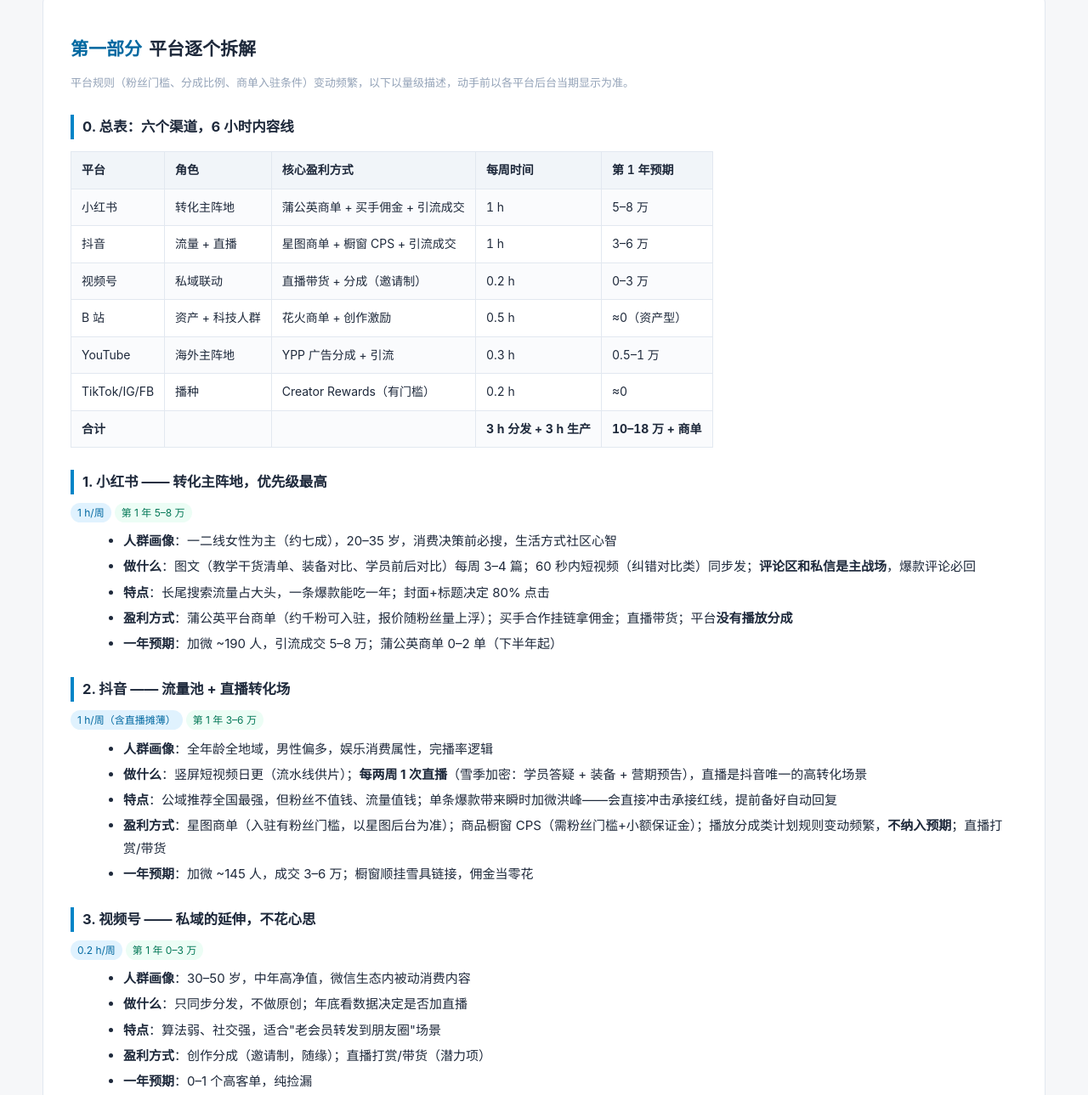
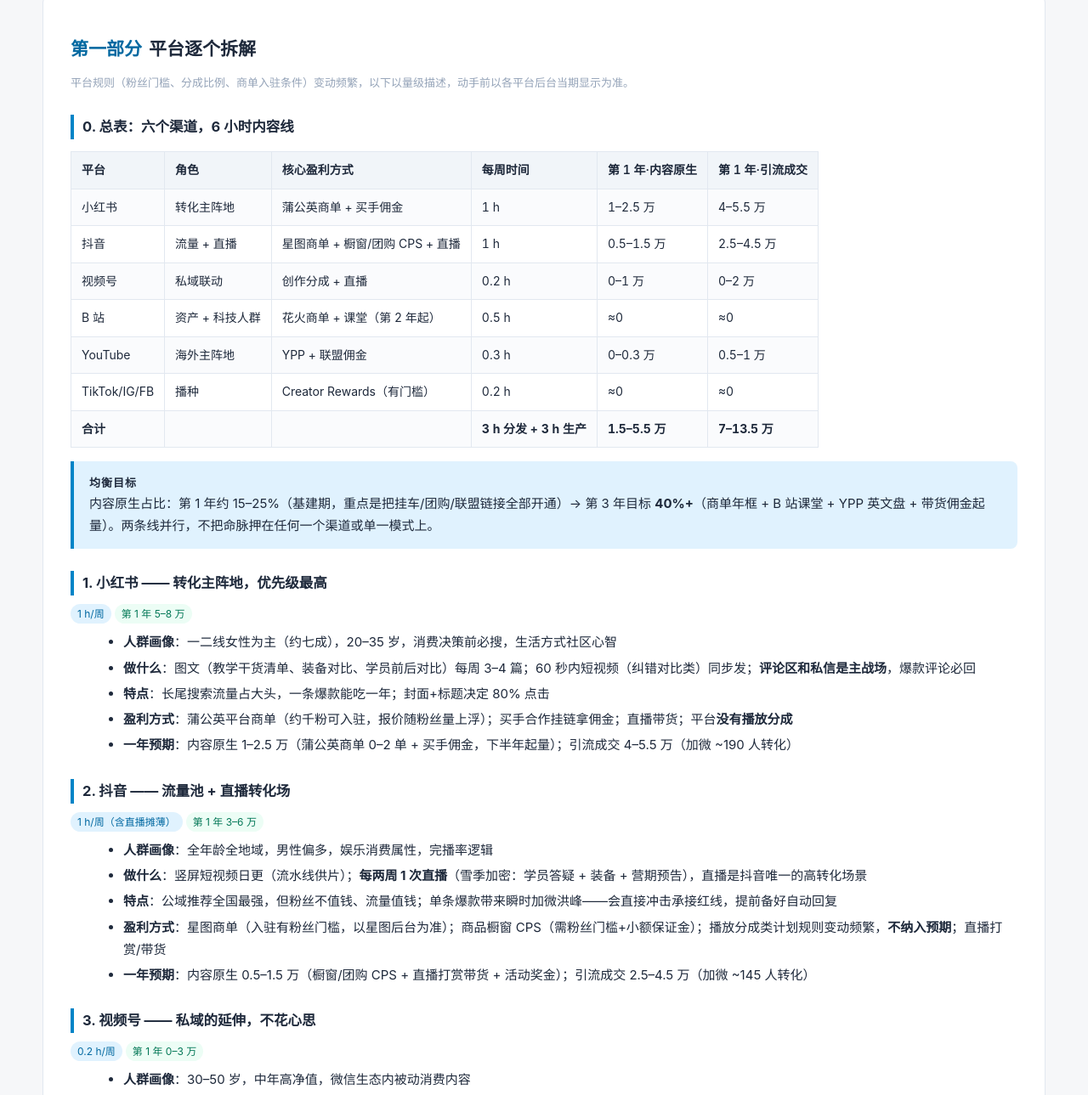
Before and after one commit to alec240926-png/xiaomi-biz-plan, a plain HTML site: page content-production-plan.html in a window 1280 px wide. Shown: the part 247-1536 px from the top of the page at 85% size. Drawn offline with Linux system fonts and the light colour scheme.

Commit message:
Split revenue outlook into content-native vs referral columns with balance target
Co-Authored-By: Claude Code <noreply@anthropic.com>

```diff
--- a/content-production-plan.html
+++ b/content-production-plan.html
@@ -235,15 +235,19 @@
 
   <h3>0. 总表：六个渠道，6 小时内容线</h3>
   <table>
-    <tr><th>平台</th><th>角色</th><th>核心盈利方式</th><th>每周时间</th><th>第 1 年预期</th></tr>
-    <tr><td>小红书</td><td>转化主阵地</td><td>蒲公英商单 + 买手佣金 + 引流成交</td><td>1 h</td><td>5–8 万</td></tr>
-    <tr><td>抖音</td><td>流量 + 直播</td><td>星图商单 + 橱窗 CPS + 引流成交</td><td>1 h</td><td>3–6 万</td></tr>
-    <tr><td>视频号</td><td>私域联动</td><td>直播带货 + 分成（邀请制）</td><td>0.2 h</td><td>0–3 万</td></tr>
-    <tr><td>B 站</td><td>资产 + 科技人群</td><td>花火商单 + 创作激励</td><td>0.5 h</td><td>≈0（资产型）</td></tr>
-    <tr><td>YouTube</td><td>海外主阵地</td><td>YPP 广告分成 + 引流</td><td>0.3 h</td><td>0.5–1 万</td></tr>
-    <tr><td>TikTok/IG/FB</td><td>播种</td><td>Creator Rewards（有门槛）</td><td>0.2 h</td><td>≈0</td></tr>
-    <tr><td><strong>合计</strong></td><td></td><td></td><td><strong>3 h 分发 + 3 h 生产</strong></td><td><strong>10–18 万 + 商单</strong></td></tr>
+    <tr><th>平台</th><th>角色</th><th>核心盈利方式</th><th>每周时间</th><th>第 1 年·内容原生</th><th>第 1 年·引流成交</th></tr>
+    <tr><td>小红书</td><td>转化主阵地</td><td>蒲公英商单 + 买手佣金</td><td>1 h</td><td>1–2.5 万</td><td>4–5.5 万</td></tr>
+    <tr><td>抖音</td><td>流量 + 直播</td><td>星图商单 + 橱窗/团购 CPS + 直播</td><td>1 h</td><td>0.5–1.5 万</td><td>2.5–4.5 万</td></tr>
+    <tr><td>视频号</td><td>私域联动</td><td>创作分成 + 直播</td><td>0.2 h</td><td>0–1 万</td><td>0–2 万</td></tr>
+    <tr><td>B 站</td><td>资产 + 科技人群</td><td>花火商单 + 课堂（第 2 年起）</td><td>0.5 h</td><td>≈0</td><td>≈0</td></tr>
+    <tr><td>YouTube</td><td>海外主阵地</td><td>YPP + 联盟佣金</td><td>0.3 h</td><td>0–0.3 万</td><td>0.5–1 万</td></tr>
+    <tr><td>TikTok/IG/FB</td><td>播种</td><td>Creator Rewards（有门槛）</td><td>0.2 h</td><td>≈0</td><td>≈0</td></tr>
+    <tr><td><strong>合计</strong></td><td></td><td></td><td><strong>3 h 分发 + 3 h 生产</strong></td><td><strong>1.5–5.5 万</strong></td><td><strong>7–13.5 万</strong></td></tr>
   </table>
+  <div class="callout">
+    <div class="label">均衡目标</div>
+    内容原生占比：第 1 年约 15–25%（基建期，重点是把挂车/团购/联盟链接全部开通）→ 第 3 年目标 <strong>40%+</strong>（商单年框 + B 站课堂 + YPP 英文盘 + 带货佣金起量）。两条线并行，不把命脉押在任何一个渠道或单一模式上。
+  </div>
   <h3>1. 小红书 —— 转化主阵地，优先级最高</h3>
   <p class="plat-meta"><span class="tag">1 h/周</span><span class="tag green">第 1 年 5–8 万</span></p>
   <ul>
@@ -251,7 +255,7 @@
     <li><strong>做什么</strong>：图文（教学干货清单、装备对比、学员前后对比）每周 3–4 篇；60 秒内短视频（纠错对比类）同步发；<strong>评论区和私信是主战场</strong>，爆款评论必回</li>
     <li><strong>特点</strong>：长尾搜索流量占大头，一条爆款能吃一年；封面+标题决定 80% 点击</li>
     <li><strong>盈利方式</strong>：蒲公英平台商单（约千粉可入驻，报价随粉丝量上浮）；买手合作挂链拿佣金；直播带货；平台<strong>没有播放分成</strong></li>
-    <li><strong>一年预期</strong>：加微 ~190 人，引流成交 5–8 万；蒲公英商单 0–2 单（下半年起）</li>
+    <li><strong>一年预期</strong>：内容原生 1–2.5 万（蒲公英商单 0–2 单 + 买手佣金，下半年起量）；引流成交 4–5.5 万（加微 ~190 人转化）</li>
   </ul>
 
   <h3>2. 抖音 —— 流量池 + 直播转化场</h3>
@@ -261,7 +265,7 @@
     <li><strong>做什么</strong>：竖屏短视频日更（流水线供片）；<strong>每两周 1 次直播</strong>（雪季加密：学员答疑 + 装备 + 营期预告），直播是抖音唯一的高转化场景</li>
     <li><strong>特点</strong>：公域推荐全国最强，但粉丝不值钱、流量值钱；单条爆款带来瞬时加微洪峰——会直接冲击承接红线，提前备好自动回复</li>
     <li><strong>盈利方式</strong>：星图商单（入驻有粉丝门槛，以星图后台为准）；商品橱窗 CPS（需粉丝门槛+小额保证金）；播放分成类计划规则变动频繁，<strong>不纳入预期</strong>；直播打赏/带货</li>
-    <li><strong>一年预期</strong>：加微 ~145 人，成交 3–6 万；橱窗顺挂雪具链接，佣金当零花</li>
+    <li><strong>一年预期</strong>：内容原生 0.5–1.5 万（橱窗/团购 CPS + 直播打赏带货 + 活动奖金）；引流成交 2.5–4.5 万（加微 ~145 人转化）</li>
   </ul>
 
   <h3>3. 视频号 —— 私域的延伸，不花心思</h3>
@@ -271,7 +275,7 @@
     <li><strong>做什么</strong>：只同步分发，不做原创；年底看数据决定是否加直播</li>
     <li><strong>特点</strong>：算法弱、社交强，适合"老会员转发到朋友圈"场景</li>
     <li><strong>盈利方式</strong>：创作分成（邀请制，随缘）；直播打赏/带货（潜力项）</li>
-    <li><strong>一年预期</strong>：0–1 个高客单，纯捡漏</li>
+    <li><strong>一年预期</strong>：内容原生 0–1 万（分成计划 + 年底直播测试）；引流成交 0–2 万（0–1 个高客单）</li>
   </ul>
 
   <h3>4. B 站 —— 当年不赚钱，两个战略价值</h3>
@@ -281,7 +285,7 @@
     <li><strong>做什么</strong>：每周 1 条 5–10 分钟横屏长视频（刻滑力学解析 / AI 动作分析工具 demo / 教学体系连载），弹幕互动</li>
     <li><strong>特点</strong>：搜索长尾最强，三年前视频还在带流量；粉丝粘性最高，商单质量高（科技品牌偏爱 B 站）</li>
     <li><strong>盈利方式</strong>：创作激励（门槛不高、收益微薄）；花火商单（有粉丝门槛）；充电/课堂</li>
-    <li><strong>一年预期</strong>：≈0，资产型投入；第 2 年起商单和工具种子用户在这里回收</li>
+    <li><strong>一年预期</strong>：内容原生 ≈0（课堂上线后第 2 年起计入此项）；引流成交 ≈0——资产型投入，第 2 年起商单和工具种子用户在这里回收</li>
   </ul>
 
   <h3>5. YouTube —— 海外主阵地，第 6 个月启动</h3>
@@ -291,7 +295,7 @@
     <li><strong>做什么</strong>：中文盘复用国内内容零成本；英文盘用 AI 配音+字幕（声音克隆或母语级 TTS），每周 1 条长视频 + Shorts 同步</li>
     <li><strong>特点</strong>：内容寿命最长（一条视频吃三年）；搜索+推荐双引擎</li>
     <li><strong>盈利方式</strong>：YPP 广告分成（公开门槛：1000 订阅 + 4000 小时观看，或 90 天内 1000 万 Shorts 播放，以官方为准；滑雪户外类 RPM 量级为每千次播放 1–5 美元，以实际为准）；联盟营销</li>
-    <li><strong>一年预期</strong>：松花湖营海外华人订单 0.5–1 万；广告分成 ≈0</li>
+    <li><strong>一年预期</strong>：内容原生 0–0.3 万（YPP 门槛未达 ≈0；联盟链接第一天挂、长尾起量）；引流成交 0.5–1 万（松花湖营海外华人订单）</li>
   </ul>
 
   <h3>6. TikTok / Instagram / Facebook —— 纯播种</h3>
@@ -299,7 +303,7 @@
   <ul>
     <li><strong>做什么</strong>：竖屏内容一键同步，不运营；Facebook 加 2–3 个海外华人滑雪群，每周冒泡一次</li>
     <li><strong>盈利方式</strong>：TikTok Creator Rewards（万粉+播放门槛，且分地区，前期够不到）；IG/FB 无直接分成，靠品牌合作远期变现</li>
-    <li><strong>一年预期</strong>：≈0；第 2 年英文盘跑通后回收</li>
+    <li><strong>一年预期</strong>：内容原生 ≈0；引流成交 ≈0；第 2 年英文盘跑通后回收</li>
   </ul>
 </section>
 
```
